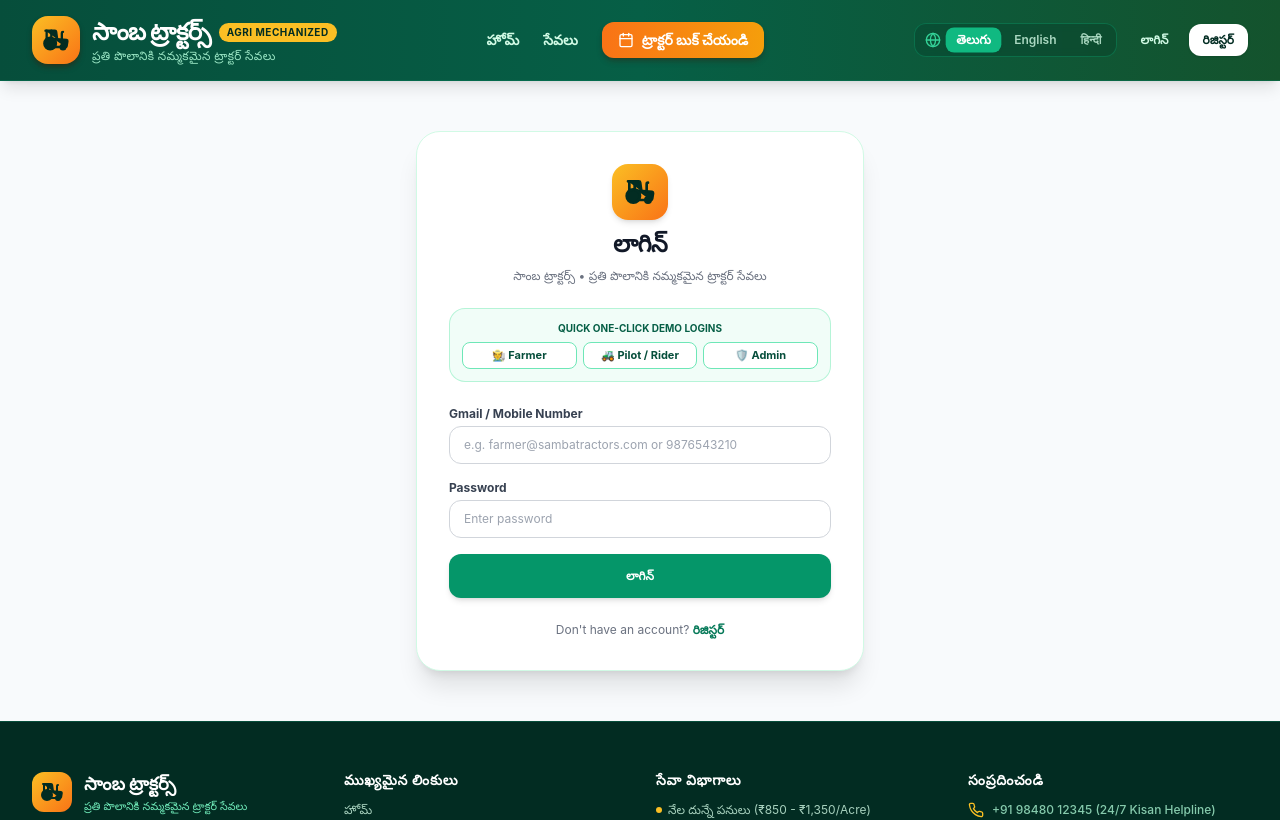
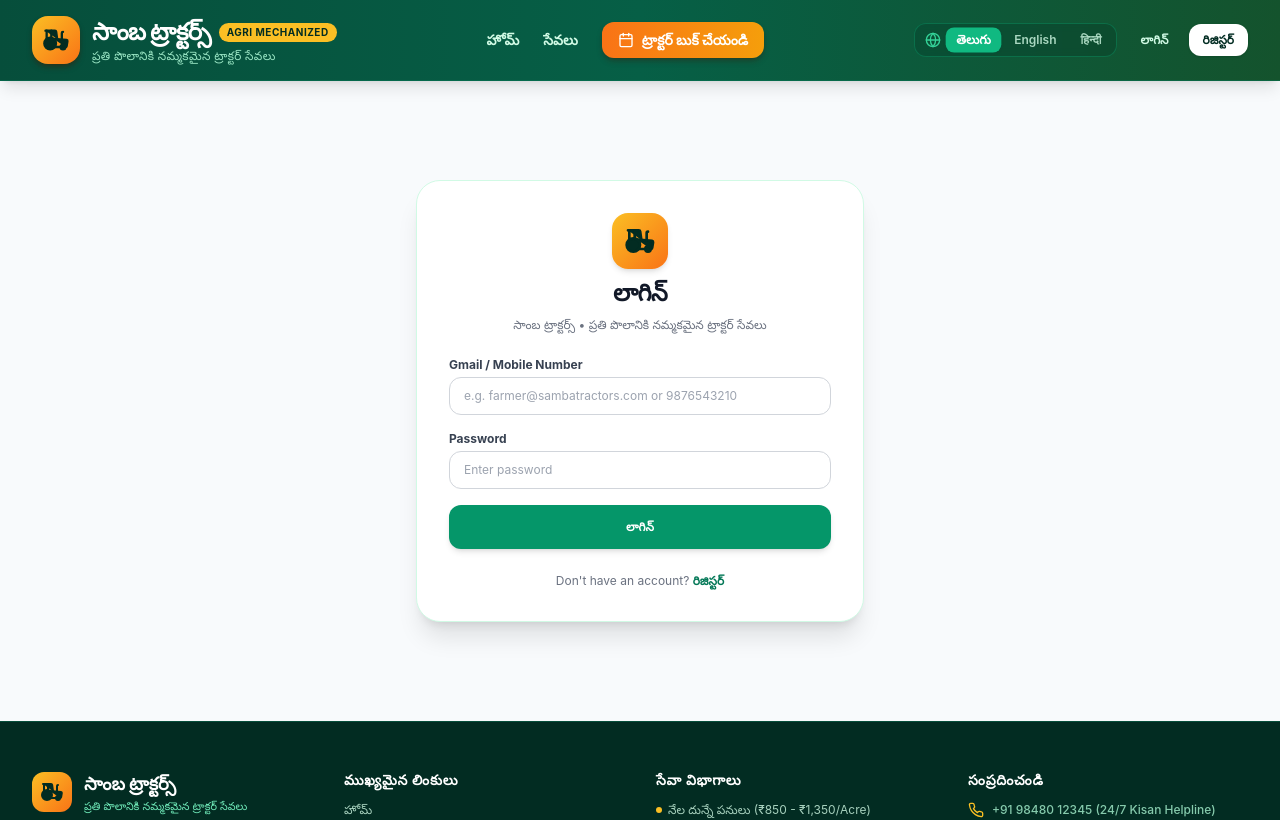
Before and after one commit to maheswarredd/TracktorsSamba, a React (Vite) app in the folder client/: page /login in a window 1280 px wide. Shown: the top 820 px of the page. Built offline with nearby package versions, Linux system fonts and the light colour scheme; no server answers.

Commit message:
Update Login.jsx

```diff
--- a/client/src/pages/Login.jsx
+++ b/client/src/pages/Login.jsx
@@ -34,19 +34,7 @@ export const Login = () => {
     }
   };
 
-  // Quick Demo Fill
-  const fillDemo = (role) => {
-    if (role === 'admin') {
-      setEmailOrPhone('admin@sambatractors.com');
-      setPassword('password123');
-    } else if (role === 'rider') {
-      setEmailOrPhone('rider@sambatractors.com');
-      setPassword('password123');
-    } else {
-      setEmailOrPhone('farmer@sambatractors.com');
-      setPassword('password123');
-    }
-  };
+
 
   return (
     <div className="min-h-[80vh] flex items-center justify-center px-4 py-12">
@@ -70,35 +58,6 @@ export const Login = () => {
           </div>
         )}
 
-        {/* Demo Fast Login Pills */}
-        <div className="bg-emerald-50/70 p-3 rounded-2xl border border-emerald-200/80 space-y-1.5">
-          <span className="text-[10px] font-bold uppercase text-emerald-800 block text-center">
-            Quick One-Click Demo Logins
-          </span>
-          <div className="grid grid-cols-3 gap-1.5 text-[11px] font-bold">
-            <button
-              type="button"
-              onClick={() => fillDemo('farmer')}
-              className="py-1 px-2 bg-white hover:bg-emerald-100 text-emerald-900 rounded-lg border border-emerald-300 shadow-xs"
-            >
-              🧑‍🌾 Farmer
-            </button>
-            <button
-              type="button"
-              onClick={() => fillDemo('rider')}
-              className="py-1 px-2 bg-white hover:bg-emerald-100 text-emerald-900 rounded-lg border border-emerald-300 shadow-xs"
-            >
-              🚜 Pilot / Rider
-            </button>
-            <button
-              type="button"
-              onClick={() => fillDemo('admin')}
-              className="py-1 px-2 bg-white hover:bg-emerald-100 text-emerald-900 rounded-lg border border-emerald-300 shadow-xs"
-            >
-              🛡️ Admin
-            </button>
-          </div>
-        </div>
 
         <form onSubmit={handleSubmit} className="space-y-4">
           <div>
```
